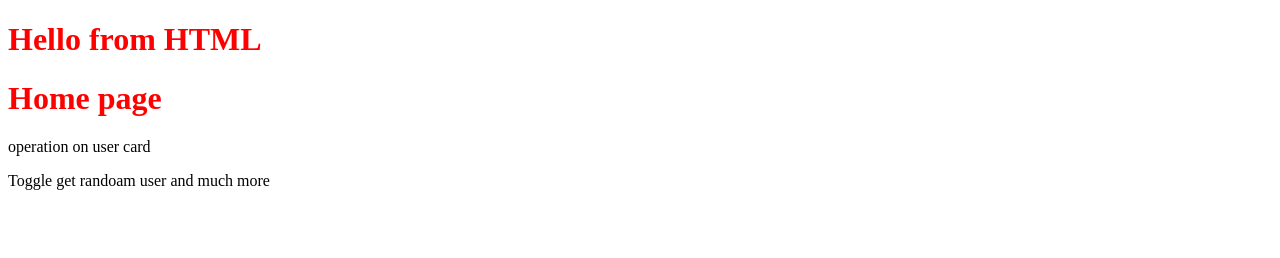
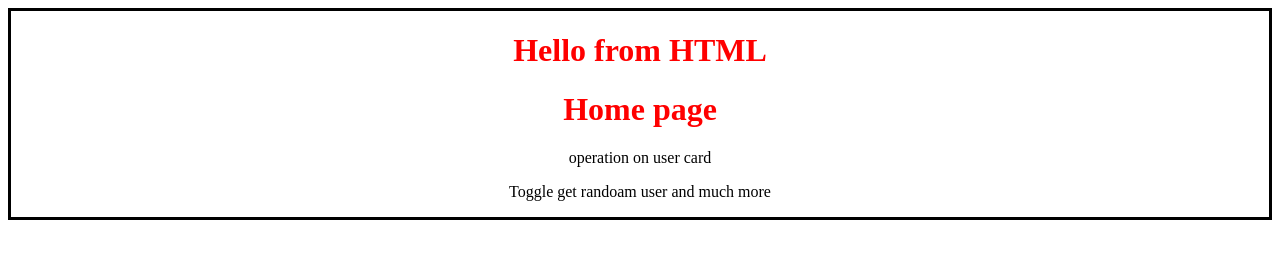
Before and after one commit to mounika-44/auto-suggest1, a website: page frontend/index.html in a window 1280 px wide. Drawn offline with Linux system fonts and the light colour scheme.

Commit message:
id commit

```diff
--- a/frontend/index.css
+++ b/frontend/index.css
@@ -1,3 +1,9 @@
 h1{
     color:red;
 }
+#home-intro{
+    text-align:center;
+    border: 3px;
+    border-color: black;
+    border-style: solid;
+}
--- a/frontend/index.html
+++ b/frontend/index.html
@@ -7,7 +7,7 @@
   <link rel="stylesheet" href="index.css">
 </head>
 <body>
-    <div>
+    <div id="home-intro">
   <h1>Hello from HTML</h1>
   <script src="index.js"></script>
 </body>
```
